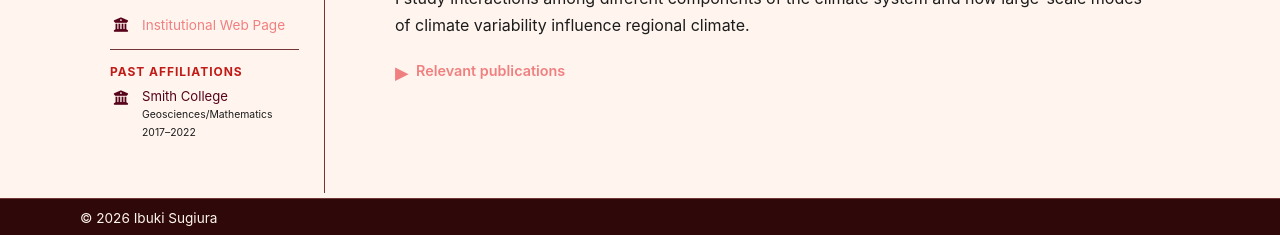
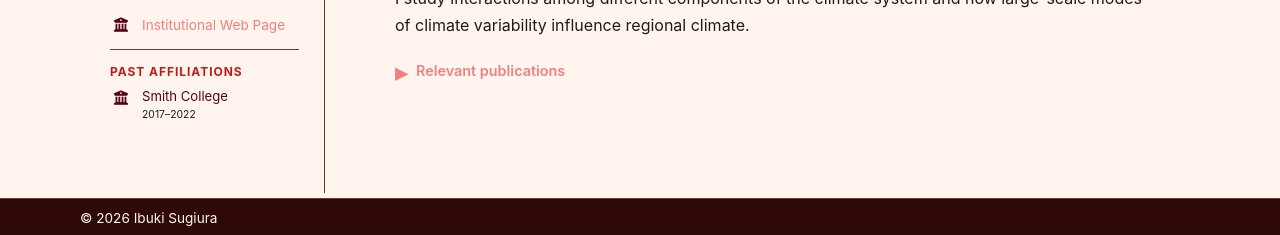
Before and after one commit to isugiura/isugiura.github.io, a Jekyll site: the page built from research.md, in a window 1280 px wide and 1034 px high. Shown: the part 796-1031 px from the top of the window. Built offline with Jekyll 4.4.1, drawn with Linux system fonts in a browser that asks for light colours; part of the change alters nothing that is shown.

Commit message:
still debugging

```diff
--- a/_data/site_info.yml
+++ b/_data/site_info.yml
@@ -70,7 +70,6 @@ profile:
   past_affiliations:
 
     - institution: Smith College
-      department: Geosciences/Mathematics
       years: 2017–2022
 
     # - institution: Another University
@@ -97,40 +96,40 @@ profiles:
   institutional: https://eesc.columbia.edu/content/ibuki-sugiura
 
 
-# # =========================================================
-# # CURRICULUM VITAE
-# # =========================================================
+# =========================================================
+# CURRICULUM VITAE
+# =========================================================
 
-# cv:
+cv:
 
-#   # -------------------------------------------------------
-#   # CV DOCUMENT
-#   # -------------------------------------------------------
+  # -------------------------------------------------------
+  # CV DOCUMENT
+  # -------------------------------------------------------
 
-#   document: /assets/files/cv.pdf
+  # document: /assets/files/cv.pdf
 
 
-#   # -------------------------------------------------------
-#   # EDUCATION
-#   # -------------------------------------------------------
+  # -------------------------------------------------------
+  # EDUCATION
+  # -------------------------------------------------------
 
-#   education:
+  education:
 
-#     - degree: M.Phil. in Earth and Environmental Sciences
-#       institution: Columbia University
-#       location: New York, NY, USA
-#       year: 2026
-#       # details: Dissertation title or other relevant information.
+    - degree: M.Phil. in Earth and Environmental Sciences
+      institution: Columbia University
+      location: New York, NY, USA
+      year: 2026
+      # details: Dissertation title or other relevant information.
 
-#     - degree: M.A. in Earth and Environmental Sciences
-#       institution: Columbia University
-#       location: New York, NY, USA
-#       year: 2024
+    - degree: M.A. in Earth and Environmental Sciences
+      institution: Columbia University
+      location: New York, NY, USA
+      year: 2024
 
-#     - degree: B.A. in Mathematics & Geosciences
-#       institution: Smith College
-#       location: Northampton, MA, USA
-#       year: 2022
+    - degree: B.A. in Mathematics & Geosciences
+      institution: Smith College
+      location: Northampton, MA, USA
+      year: 2022
 
 
 #   # -------------------------------------------------------
```
